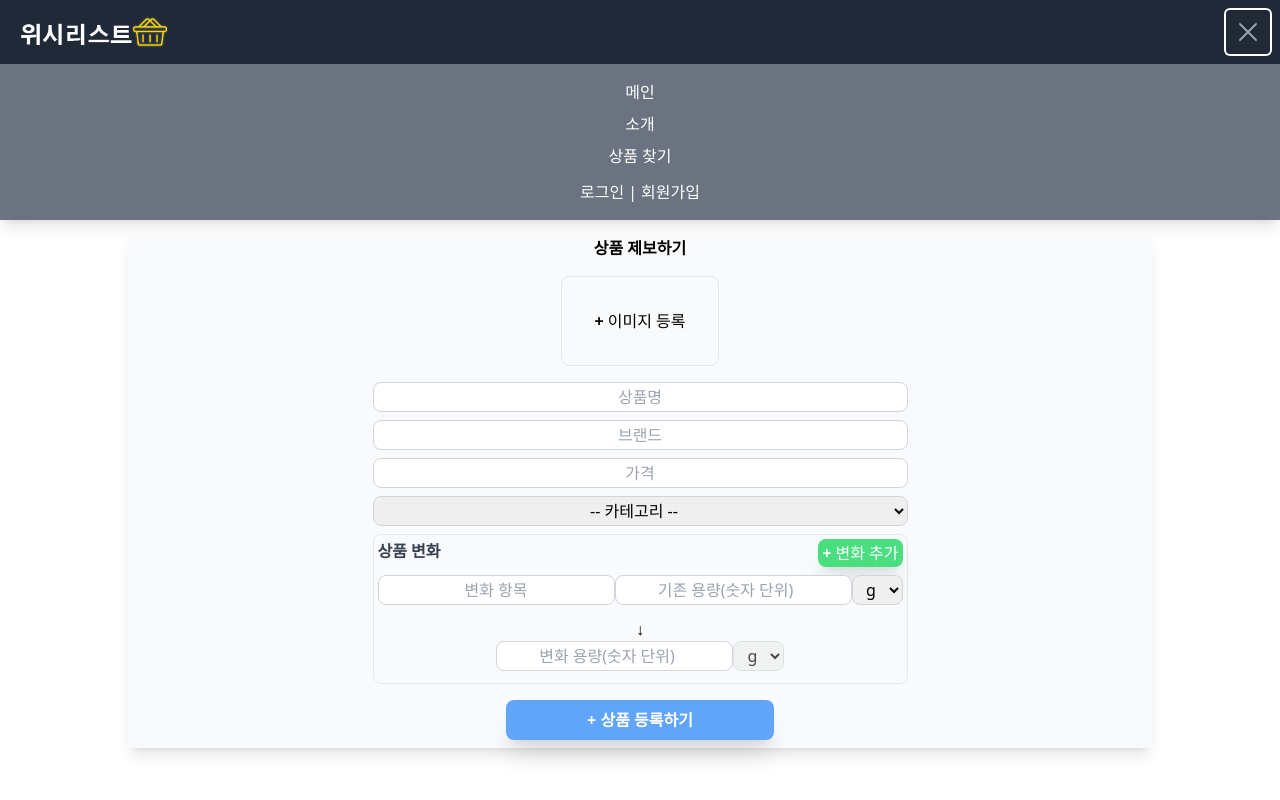
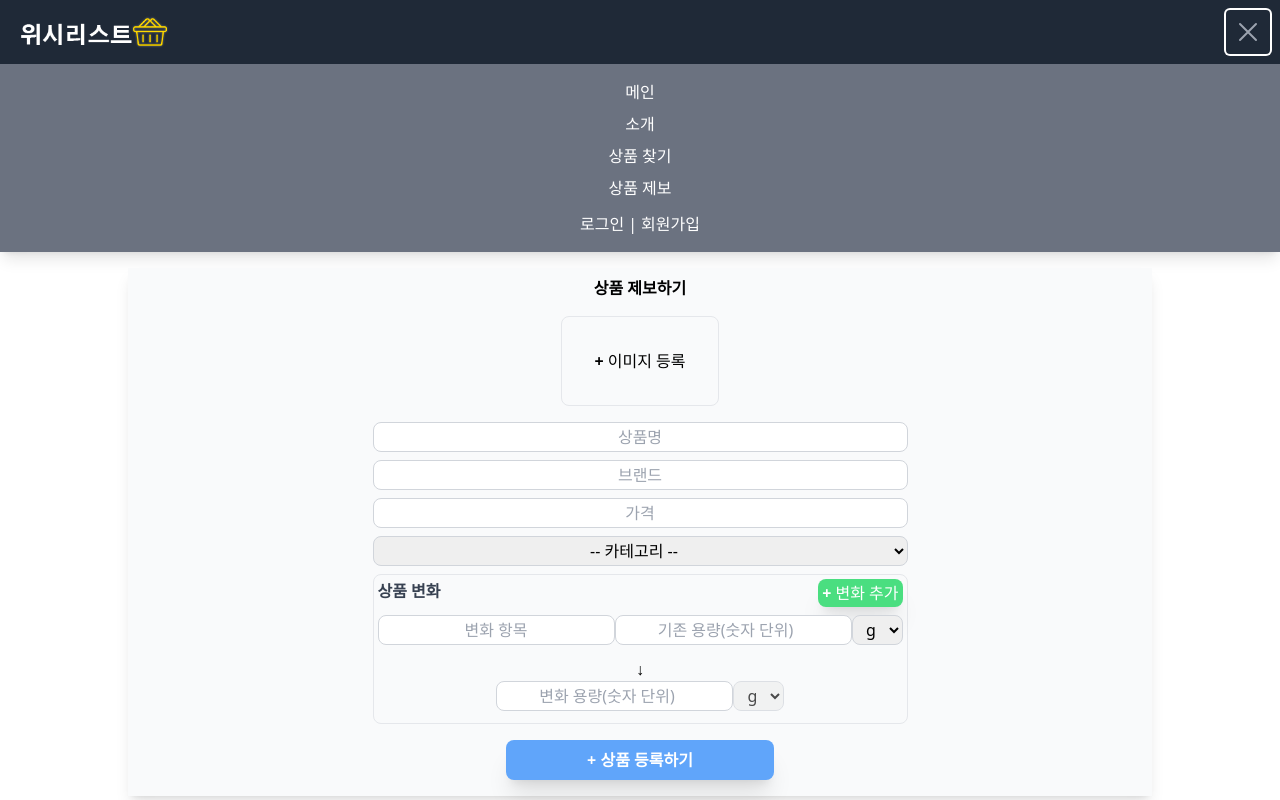
Before and after one commit to Spooder02/WeShList, a Vue app in the folder frontend/: page /additem in a window 1280 px wide. Both pictures are taken after a click on the button 1248 px from the left and 32 px from the top of the page. Built offline with nearby package versions, Linux system fonts and the light colour scheme.

Commit message:
Navbar 배치 수정, 상품 제보 Form UI 수정

```diff
--- a/frontend/src/components/Navbar.vue
+++ b/frontend/src/components/Navbar.vue
@@ -27,17 +27,18 @@
       </button>
     </div>
     <div v-if="isOpen" class="w-full bg-gray-500 p-4 text-center text-white">
+      <div v-if="isLoggedin" class="mb-2">
+        <span class="font-semibold">반갑습니다, {{ username }}님!</span>
+        <a class="ml-4" @click="logout()">로그아웃</a>
+      </div>
       <a @click="$router.push('/')" class="block">메인</a>
       <a @click="$router.push('/introduct')" class="block mt-2">소개</a>
-      <a @click="$router.push('/finditem')" class="block mt-2 mb-3">상품 찾기</a>
-      <div v-if="!isLoggedin">
+      <a @click="$router.push('/finditem')" class="block mt-2">상품 찾기</a>
+      <a @click="$router.push('/additem')" class="block mt-2">상품 제보</a>
+      <div v-if="!isLoggedin" class="mt-3">
         <a @click="$router.push('/login')" class="font-medium">로그인</a>
         <span class="ml-1 mr-1">|</span>
         <a @click="$router.push('/signup')" class="font-medium">회원가입</a>
-      </div>
-      <div v-if="isLoggedin">
-        <span>반갑습니다, {{ username }}님!</span>
-        <a class="block" @click="logout()">로그아웃</a>
       </div>
     </div>
 </nav>
--- a/frontend/src/views/AddItem.vue
+++ b/frontend/src/views/AddItem.vue
@@ -1,5 +1,5 @@
 <template>
-    <div class="w-4/5 bg-gray-50 m-auto shadow-lg text-center grid place-content-center">
+    <div class="w-4/5 bg-gray-50 m-auto p-2 shadow-lg text-center grid place-content-center">
         <p class="font-semibold">상품 제보하기</p>
         <label v-if="!image_url" for="file" class="p-8 m-auto border font-medium rounded-lg mt-4 mb-4">
         <span class="font-black">+</span>
```
